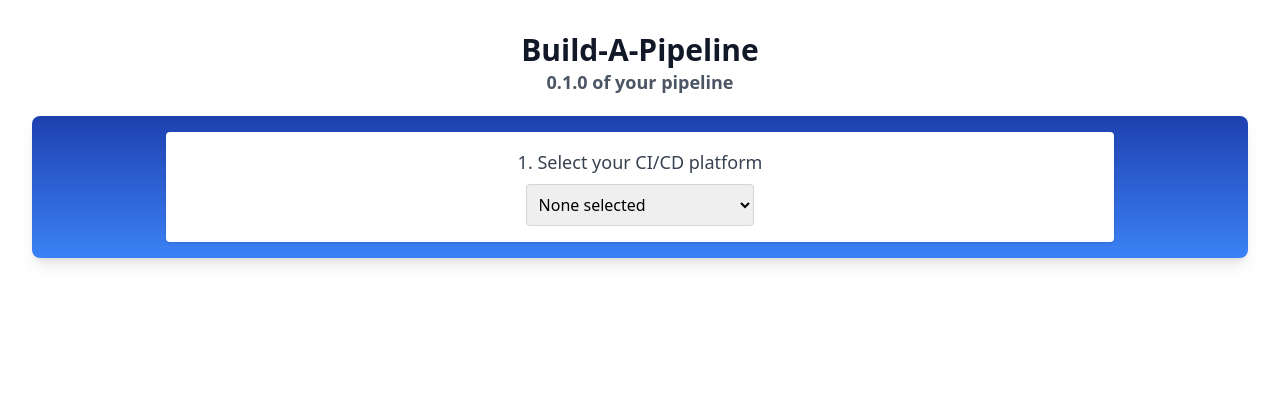
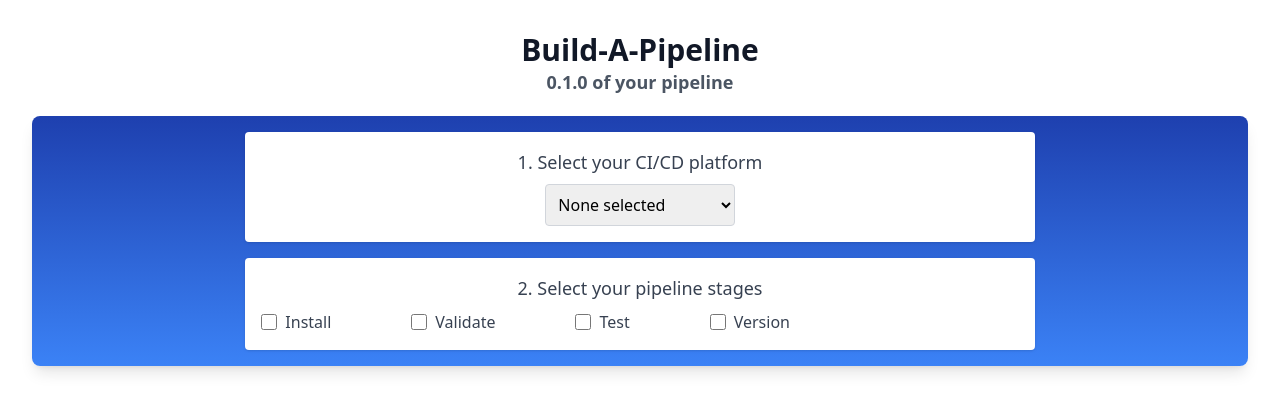
Before and after one commit to jchanda1/build-a-pipeline, a React (Vite) app: page / in a window 1280 px wide. Shown: the top 412 px of the page. Built offline with nearby package versions, Linux system fonts and the light colour scheme.

Commit message:
add pipeline stage

```diff
--- a/src/components/PipelineWizard.tsx
+++ b/src/components/PipelineWizard.tsx
@@ -1,10 +1,26 @@
+import { useState } from "react";
 import Platform from "./Platform";
+import Stages from "./Stages";
 
 const PipelineWizard = () => {
+  const [pipelineConfig, setPipelineConfig] = useState({
+    platform: "",
+    stages: [],
+  });
+
+  console.log(pipelineConfig);
+
   return (
-    <div className="bg-gradient-to-b from-blue-800 to-blue-500 shadow-lg rounded-lg p-4 mt-5">
-      <div className="w-4/5 mx-auto">
-        <Platform />
+    <div className="bg-gradient-to-b from-blue-800 to-blue-500 shadow-lg rounded-lg p-4 mt-5 ">
+      <div className="w-2/3 mx-auto space-y-4">
+        <Platform
+          pipelineConfig={pipelineConfig}
+          setPipelineConfig={setPipelineConfig}
+        />
+        <Stages
+          pipelineConfig={pipelineConfig}
+          setPipelineConfig={setPipelineConfig}
+        />
       </div>
     </div>
   );
--- a/src/components/Platform.tsx
+++ b/src/components/Platform.tsx
@@ -1,4 +1,10 @@
-const Platform = () => {
+const Platform = ({
+  pipelineConfig,
+  setPipelineConfig,
+}: {
+  pipelineConfig: any;
+  setPipelineConfig: (config: any) => void;
+}) => {
   const PLATFORMS = [{ value: "gitlab", label: "GitLab" }];
   return (
     <form className="p-4 bg-white rounded shadow">
@@ -13,12 +19,22 @@ const Platform = () => {
         name="platform"
         className="block w-1/4 mx-auto p-2 border border-gray-300 rounded"
         defaultValue=""
+        onChange={(e) => {
+          setPipelineConfig({
+            ...pipelineConfig,
+            platform: e.target.value,
+          });
+        }}
       >
         <option value="" disabled>
           None selected
         </option>
         {PLATFORMS.map((platform) => {
-          return <option value={platform.value}>{platform.label}</option>;
+          return (
+            <option key={platform.value} value={platform.value}>
+              {platform.label}
+            </option>
+          );
         })}
       </select>
     </form>
--- /dev/null
+++ b/src/components/Stages.tsx
@@ -0,0 +1,52 @@
+// src/components/Stages.tsx
+const STAGES = [
+  { id: "install", label: "Install" },
+  { id: "validate", label: "Validate" },
+  { id: "test", label: "Test" },
+  { id: "version", label: "Version" },
+];
+
+const Stages = ({
+  pipelineConfig,
+  setPipelineConfig,
+}: {
+  pipelineConfig: any;
+  setPipelineConfig: (config: any) => void;
+}) => {
+  return (
+    <form className="p-4 bg-white rounded shadow">
+      <label className="block mb-2 text-lg font-medium text-gray-700">
+        2. Select your pipeline stages
+      </label>
+      <div className="flex flex-wrap gap-20">
+        {STAGES.map((stage) => (
+          <div key={stage.id} className="flex items-center">
+            <input
+              id={stage.id}
+              name="stages"
+              type="checkbox"
+              value={stage.id}
+              className="h-4 w-4 text-indigo-600 border-gray-300 rounded"
+              onChange={(e) => {
+                const { checked } = e.target;
+                setPipelineConfig({
+                  ...pipelineConfig,
+                  stages: checked
+                    ? [...pipelineConfig.stages, stage.id]
+                    : pipelineConfig.stages.filter(
+                        (id: string) => id !== stage.id
+                      ),
+                });
+              }}
+            />
+            <label htmlFor={stage.id} className="ml-2 text-gray-700 text-md">
+              {stage.label}
+            </label>
+          </div>
+        ))}
+      </div>
+    </form>
+  );
+};
+
+export default Stages;
```
